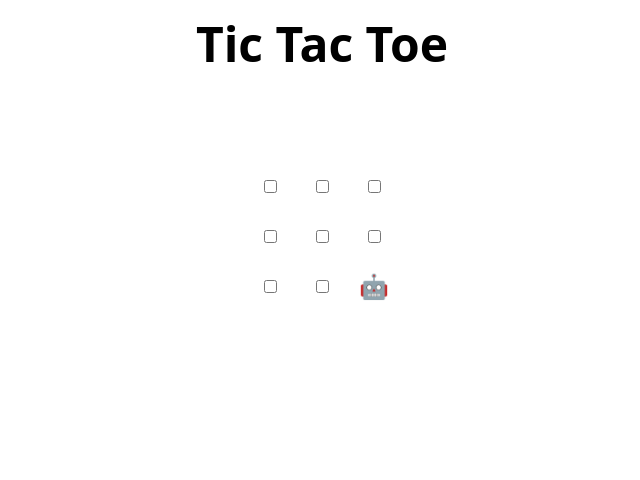
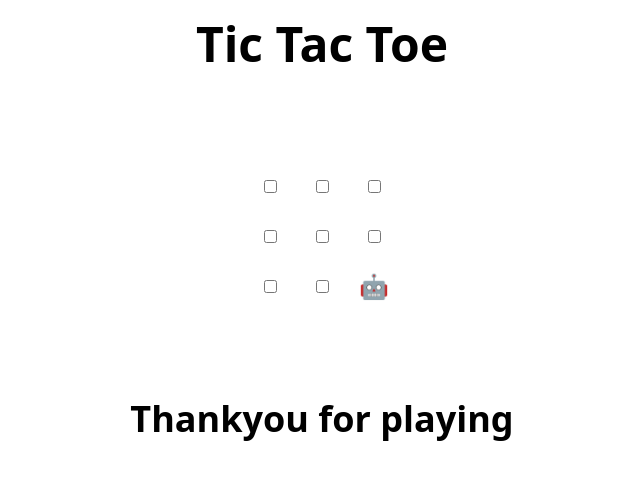
Before and after one commit to MUZ-Ambassador/introduction-to-github, a plain HTML site: page index.html in a window 1280 px wide. Shown: the whole page, without its empty margins (318-958 px from the left). Drawn offline with Linux system fonts and the light colour scheme.

Commit message:
Update index.html

```diff
--- a/index.html
+++ b/index.html
@@ -48,6 +48,7 @@
 </table>
 
 <h2 hidden>Game over, refresh to play again 🧑‍💻 🤖!</h2>
+<h2>Thankyou for playing</h2>
 
 <script>
   // Initialization
```
